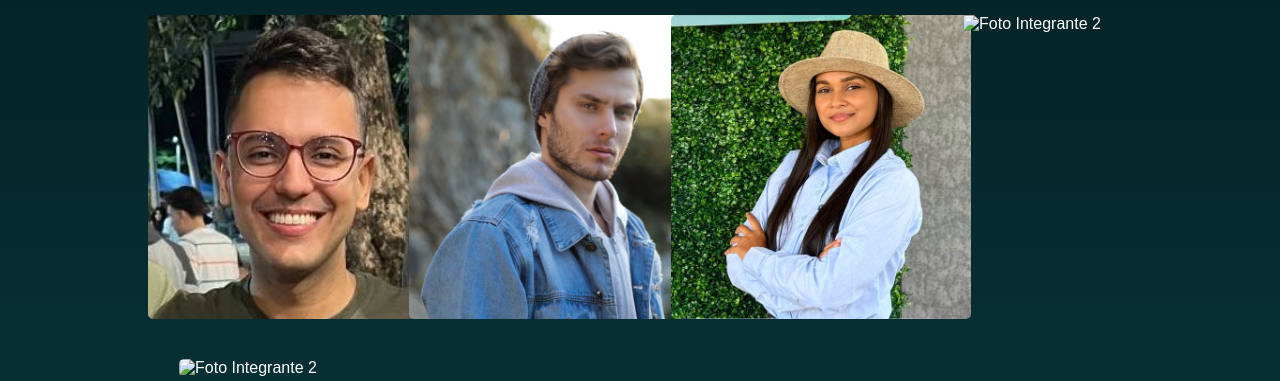
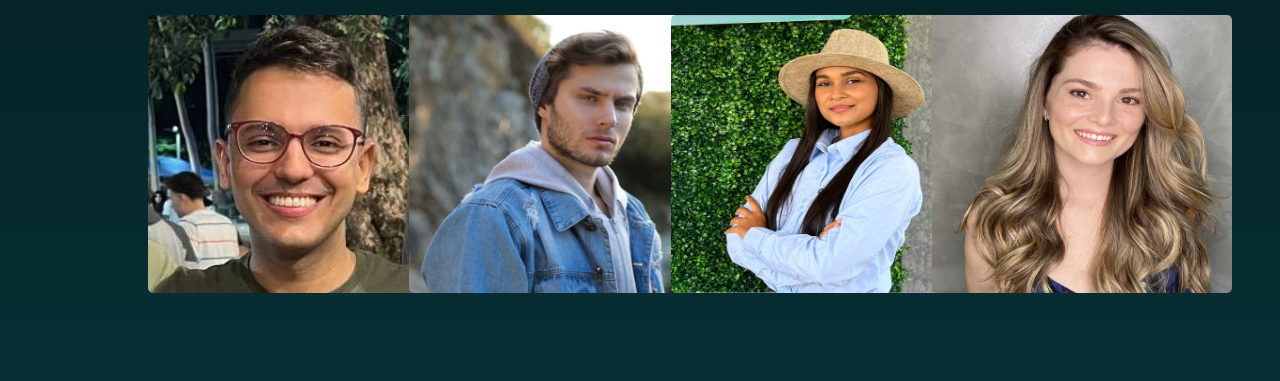
Before and after one commit to Meiderx/house_of_esg, a plain HTML site: page index.html in a window 1280 px wide. Shown: the part 69-450 px from the top of the page. Drawn offline with Linux system fonts and the light colour scheme.

Commit message:
2 commit

```diff
--- a/index.html
+++ b/index.html
@@ -28,11 +28,11 @@
                 <div class="resumo">No momento atua como representante técnica de vendas no segmento de produtos Biológicos. Formada em Engenharia Agronômica pela Unesp Campus de Dracena, com MBA em Agronegócios pela Esalq Usp.</div>
             </div>
             <div class="integrante" onmouseover="showResumo(this)" onmouseout="hideResumo(this)" onclick="redirectToIntegrante('integrante_natasha.html')">
-                <img src="integrante2.jpg" alt="Foto Integrante 2">
+                <img src="natasha.jpg" alt="Foto Integrante 2">
                 <div class="resumo">Atuando à mais de 5 anos no financeiro da empresa familiar no ramo madeireiro e agricultura. É tecnóloga em estética e cosmética pela faculdade Ipiranga em Belém-PA, pós-graduada em dermoestética e cosmética.</div>
             </div>
             <div class="integrante" onmouseover="showResumo(this)" onmouseout="hideResumo(this)" onclick="redirectToIntegrante('integrante_vilma.html')">
-                <img src="integrante2.jpg" alt="Foto Integrante 2">
+                <img src="vilma.jpg" alt="Foto Integrante 2">
                 <div class="resumo">No momento atuo como Gerente Farmacêutica, graduada em farmácia pela universidade nove de julho.</div>
             </div>
         </section>
--- a/styles.css
+++ b/styles.css
@@ -68,7 +68,7 @@ main {
 
 .integrante img {
     width: 150%;
-    height: 100%;
+    height: 85%;
     border-radius: 5px;
     transition: transform 0.3s ease, filter 0.3s ease;
 }
@@ -80,7 +80,7 @@ main {
 .integrante .resumo {
     display: none;
     position: absolute;
-    top: 100%;
+    top: 85%;
     left: 0;
     right: 0;
     background-color: #013a50;
```
Also changed, not shown: integrante_natasha.html (+1 -1 lines), integrante_vilma.html (+1 -1 lines), natasha.jpg (added), vilma.jpg (added), vilma_trim.jpg (added).
